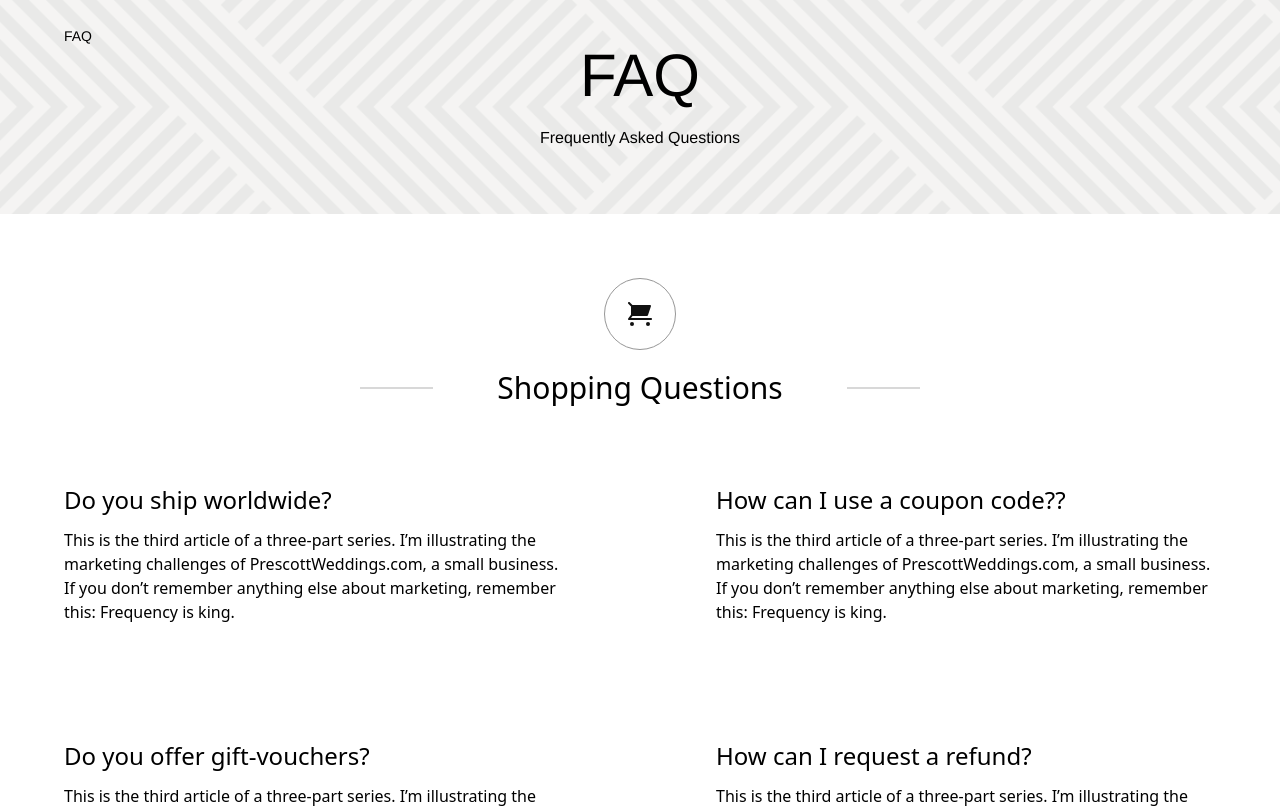
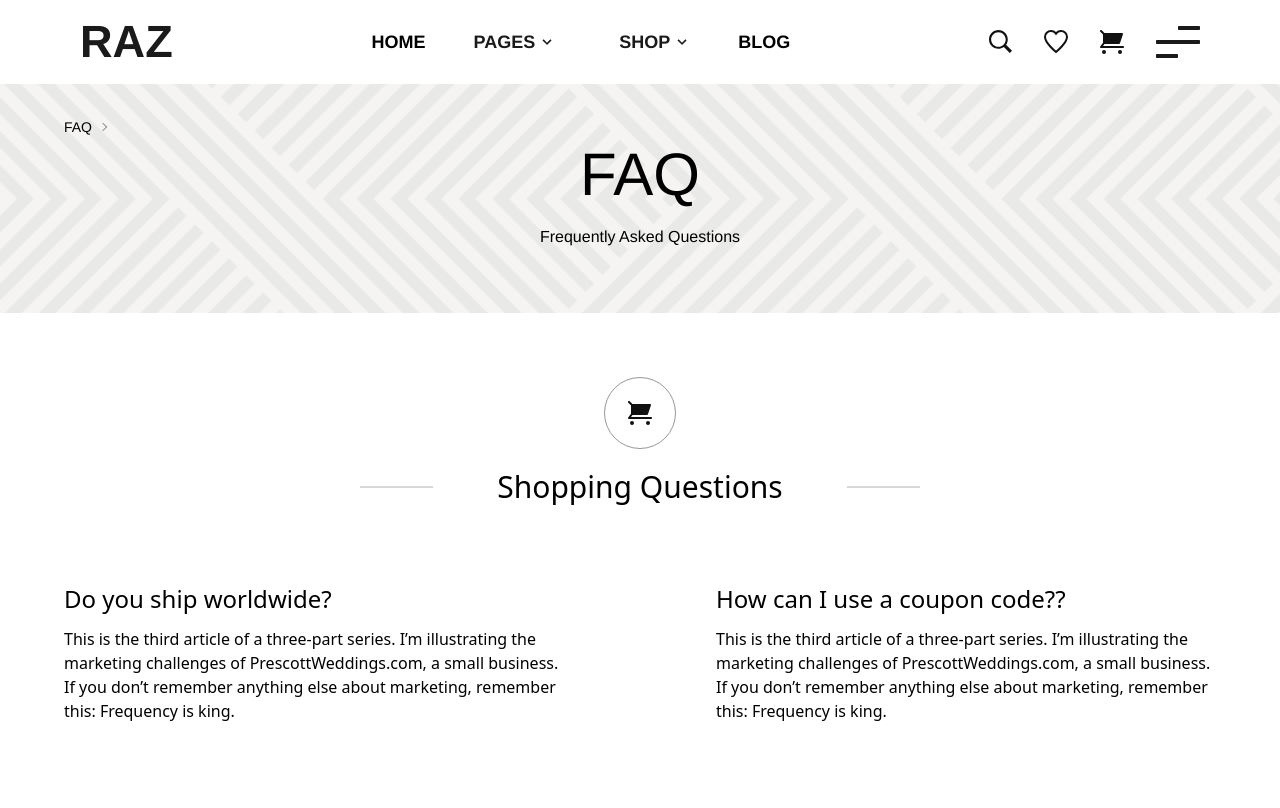
Before and after one commit to mikejang0109/fe_shop_ternLK, a React (Create React App) app: page /faq in a window 1280 px wide. Shown: the top 808 px of the page. Built offline with nearby package versions, Linux system fonts and the light colour scheme.

Commit message:
merge file

```diff
--- a/src/pages/Faq/index.jsx
+++ b/src/pages/Faq/index.jsx
@@ -1,6 +1,6 @@
 import React from "react";
 import Title from "../../components/Title";
-// import Header from "../../components/Header/index";
+import Header from "../../components/Header";
 
 import cartIcon from "../../assets/icons/cart-icon.svg";
 import walletIcon from "../../assets/icons/wallet-icon.svg";
@@ -9,8 +9,8 @@
 const Faq = () => {
     return (
         <React.Fragment>
-            {/* <Header /> */}
-            <Title breadcrumbs="FAQ" title="FAQ" description="Frequently Asked Questions" />
+            <Header />
+            <Title isBreadcrumbs={true} breadcrumbs="FAQ" title="FAQ" description="Frequently Asked Questions" />
             <main className="p-[5%]">
                 <section className="pb-8 md:pb-12 lg:pb-20 xl:pb-24">
                     <div className="flex justify-center items-center rounded-full border-solid border border-tertiary-gray w-[72px] h-[72px] mx-auto mb-5">
```
Also changed, not shown: 1 other file (tests, documents, lock files or other folders).
